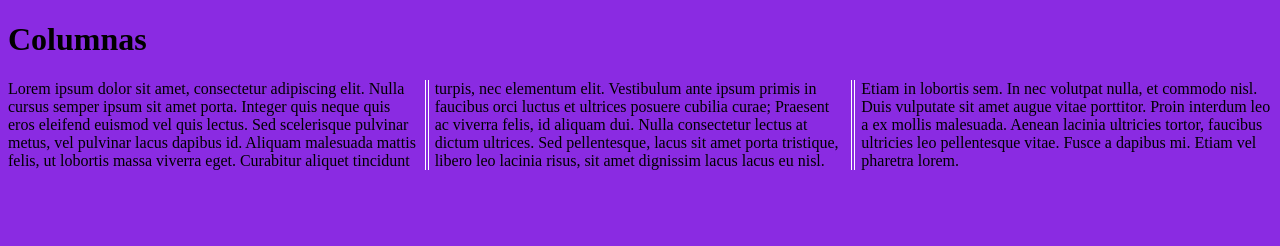
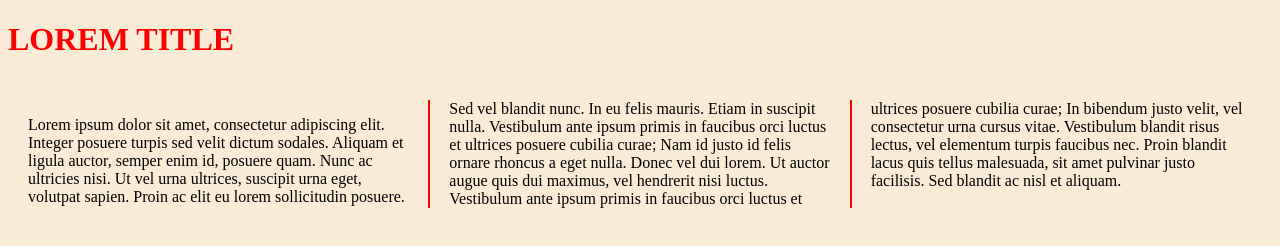
Before and after one commit to alicenavarro/columnas, a plain HTML site: page index.html in a window 1280 px wide. Drawn offline with Linux system fonts and the light colour scheme.

Commit message:
finalizado

```diff
--- a/index.html
+++ b/index.html
@@ -1,4 +1,4 @@
-<!DOCTYPE html>
+
 <!DOCTYPE html>
 <html lang="es">
 
@@ -11,10 +11,10 @@
 </head>
 
 <body>
-<main>
-    <H1>Columnas</H1>
-    <p class="columna1">Lorem ipsum dolor sit amet, consectetur adipiscing elit. Nulla cursus semper ipsum sit amet porta. Integer quis neque quis eros eleifend euismod vel quis lectus. Sed scelerisque pulvinar metus, vel pulvinar lacus dapibus id. Aliquam malesuada mattis felis, ut lobortis massa viverra eget. Curabitur aliquet tincidunt turpis, nec elementum elit. Vestibulum ante ipsum primis in faucibus orci luctus et ultrices posuere cubilia curae; Praesent ac viverra felis, id aliquam dui. Nulla consectetur lectus at dictum ultrices. Sed pellentesque, lacus sit amet porta tristique, libero leo lacinia risus, sit amet dignissim lacus lacus eu nisl. Etiam in lobortis sem. In nec volutpat nulla, et commodo nisl. Duis vulputate sit amet augue vitae porttitor. Proin interdum leo a ex mollis malesuada. Aenean lacinia ultricies tortor, faucibus ultricies leo pellentesque vitae. Fusce a dapibus mi. Etiam vel pharetra lorem. </p>
-</main>
-
-
-</body>
+    <body>
+        <h1>LOREM TITLE</h1>
+        <div class="columnas">
+            <p>Lorem ipsum dolor sit amet, consectetur adipiscing elit. Integer posuere turpis sed velit dictum sodales. Aliquam et ligula auctor, semper enim id, posuere quam. Nunc ac ultricies nisi. Ut vel urna ultrices, suscipit urna eget, volutpat sapien. Proin ac elit eu lorem sollicitudin posuere. Sed vel blandit nunc. In eu felis mauris. Etiam in suscipit nulla. Vestibulum ante ipsum primis in faucibus orci luctus et ultrices posuere cubilia curae; Nam id justo id felis ornare rhoncus a eget nulla. Donec vel dui lorem. Ut auctor augue quis dui maximus, vel hendrerit nisi luctus. Vestibulum ante ipsum primis in faucibus orci luctus et ultrices posuere cubilia curae; In bibendum justo velit, vel consectetur urna cursus vitae. Vestibulum blandit risus lectus, vel elementum turpis faucibus nec. Proin blandit lacus quis tellus malesuada, sit amet pulvinar justo facilisis. Sed blandit ac nisl et aliquam.</p>
+        </div>
+    </body>
+    </html>
--- a/style.css
+++ b/style.css
@@ -1,7 +1,21 @@
-body{
-    background-color: blueviolet;
+body {
+    background-color:antiquewhite;
 }
-.columna1{
+
+h1 {
+    color: red;
+}
+
+.columnas {
     column-count: 3;
-   column-rule: 4px double white;
+    column-gap: 40px;
+    background-color: antiquewhite;
+    padding: 20px;
+    column-rule: 2px solid red;
+  }
+
+
+.columnas::selection {
+    background-color: yellow;
+    color: blue;
 }
```
